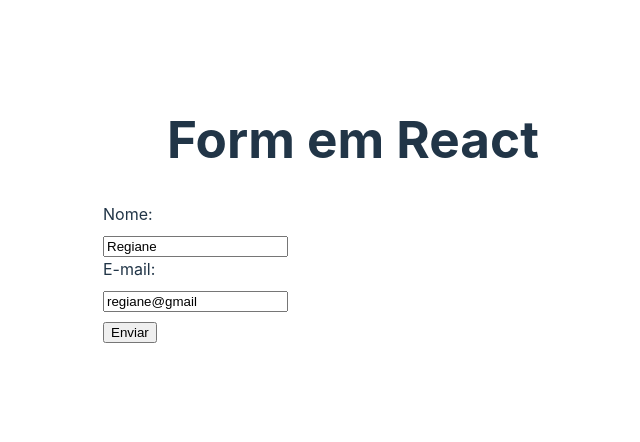
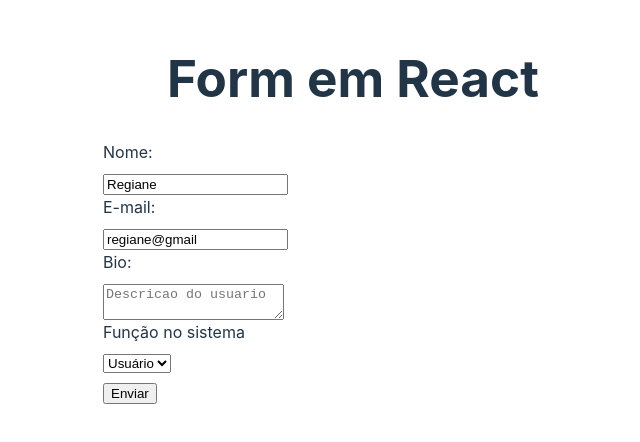
Before and after one commit to regianemr/CursoReact, a React (Vite) app in the folder 5_FORM_REACT/form/: page / in a window 1280 px wide. Shown: the part 190-632 px from the top of the page, without its empty margins (287-927 px from the left). Built offline with nearby package versions, Linux system fonts and the light colour scheme.

Commit message:
textearea e select

```diff
--- a/5_FORM_REACT/form/src/components/MyForm.jsx
+++ b/5_FORM_REACT/form/src/components/MyForm.jsx
@@ -7,6 +7,10 @@
     const [name, setName] = useState(userName)
     const [email, setEmail] = useState(userEmail)
 
+    const [bio, setBio] = useState("")
+
+    const [role, setRole] = useState("")
+
     const handleName = (e) => {
         setName(e.target.value)
     }
@@ -15,7 +19,16 @@
     const handleSubmit = (e) => {
         e.preventDefault()
 
-        console.log(name, email)
+        console.log(name, email, bio, role)
+
+        // validação
+        // envio
+
+        // 7 - limpar o form
+        setName("")
+        setEmail("")
+        setBio("")
+        setRole("")
     }
 
     console.log(name, email)
@@ -45,6 +58,27 @@
                 // 6 controlled input
                 value={email || ""} />
             </label>
+            {/* 8 - textearea */}
+            <label>
+                <span>Bio:</span>
+                <textarea name="bio" placeholder="Descricao do usuario"
+                onChange={(e) => setBio(e.target.value)}
+                value={bio}
+                ></textarea>
+            </label>
+            {/* 9 - input de select */}
+            <label>
+                <span>Função no sistema</span>
+                <select
+                    name="role"
+                    onChange={(e) => setRole(e.target.value)}
+                    value={role}>
+                    <option value="user">Usuário</option>
+                    <option value="editor">Editor</option>
+                    <option value="admin">Admin </option>
+
+                </select>
+            </label>
             <input type="submit" value="Enviar" />
         </form>
     </div>
```
